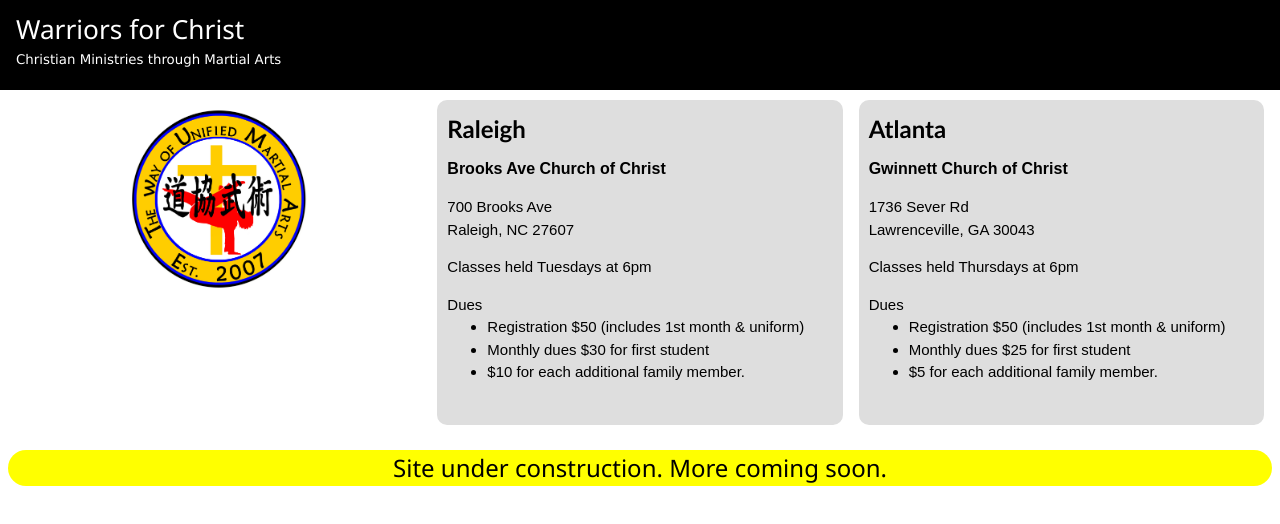
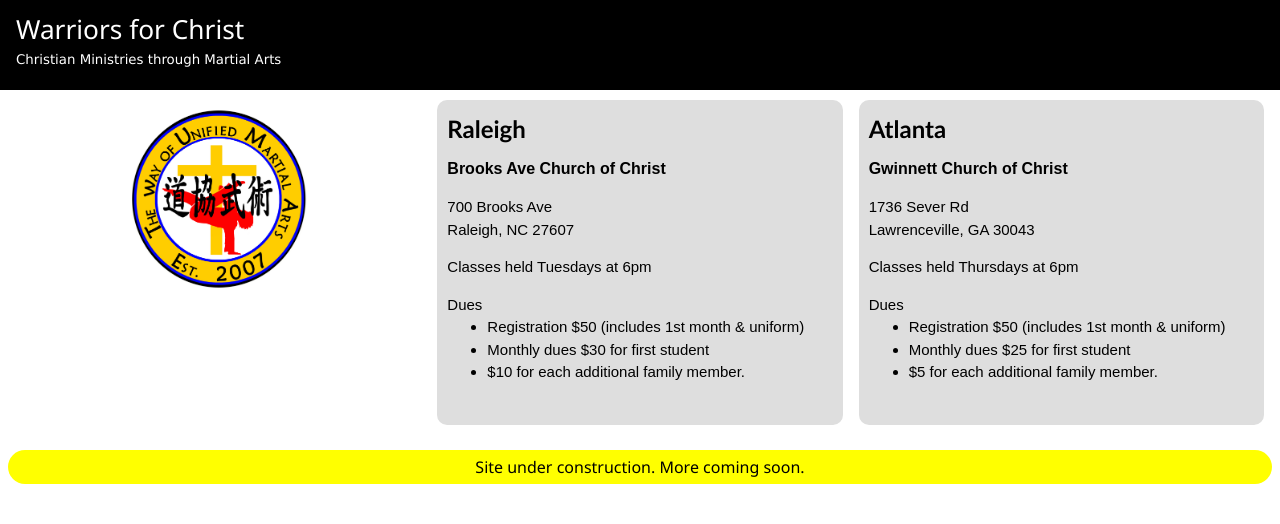
Before and after one commit to kendallvision/warriors, a React (Create React App) app: page / in a window 1280 px wide. Shown: the top 524 px of the page. Built offline with nearby package versions, Linux system fonts and the light colour scheme.

Commit message:
adjusting under construction text

```diff
--- a/src/styles/UnderConstruction.css
+++ b/src/styles/UnderConstruction.css
@@ -5,3 +5,8 @@
     background-color: yellow;
     border-radius: 20px;
 }
+
+#underConstruction h3 {
+    font-size: 12pt;
+    padding: 5px;
+}
```
